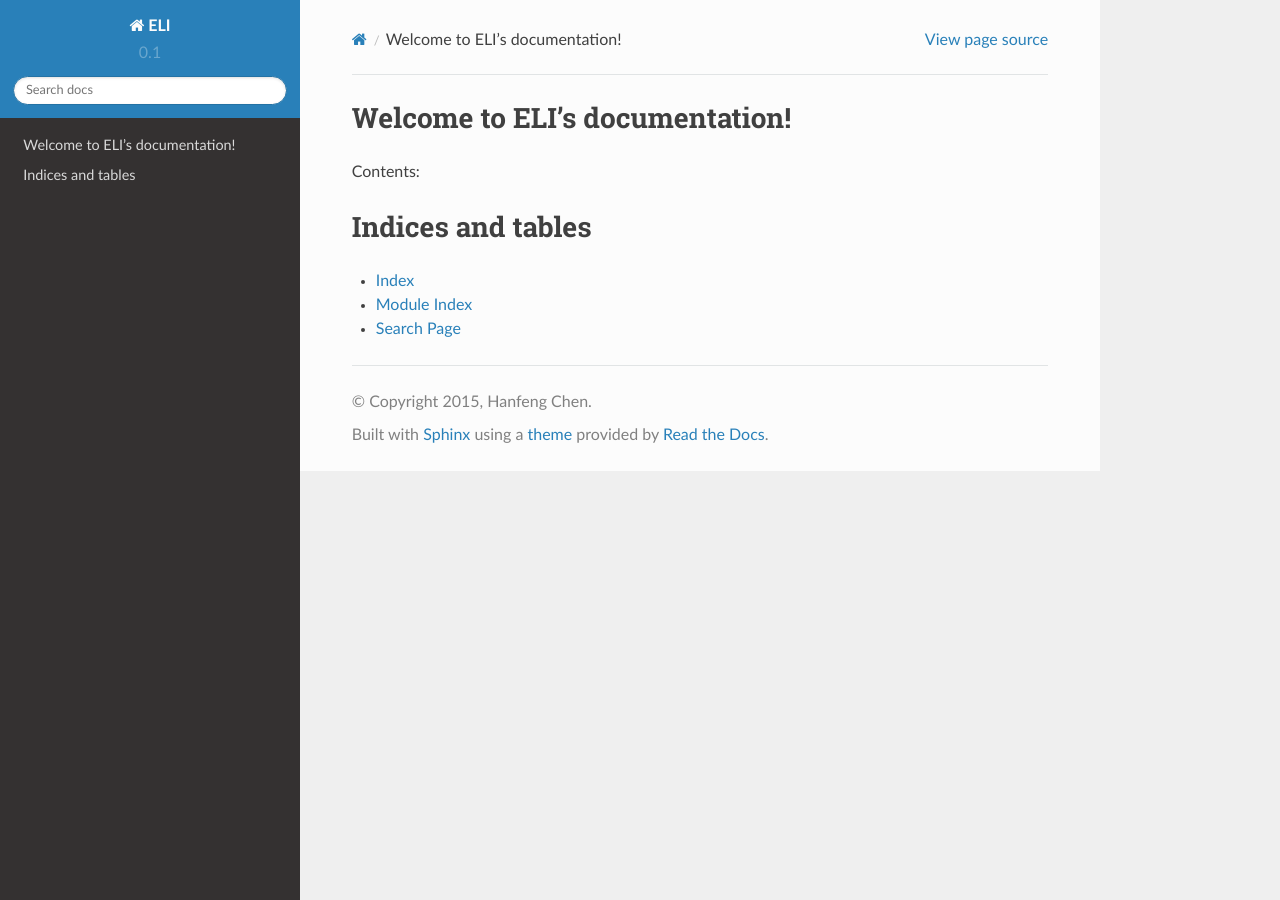
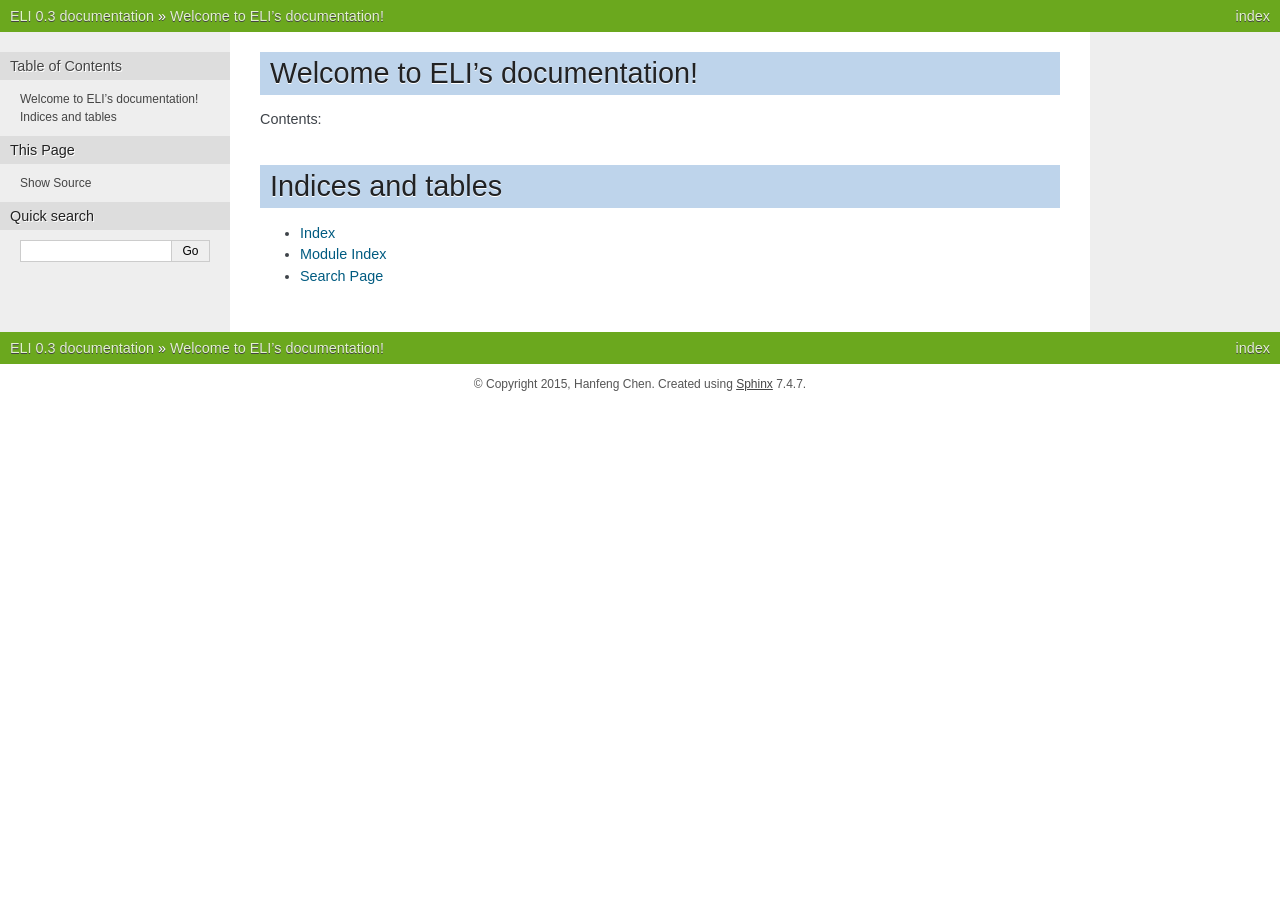
Before and after one commit to wukefe/chf, a Sphinx documentation site: the page built from eli/docs/index-backupy.rst, in a window 1280 px wide. Built offline with Sphinx 7.4.7, drawn with Linux system fonts in a browser that asks for light colours; pages that are not in the unit, such as notebooks, are missing from menus.

Commit message:
Update doc 2

```diff
--- a/eli/docs/conf.py
+++ b/eli/docs/conf.py
@@ -108,9 +108,10 @@ todo_include_todos = False
 
 # The theme to use for HTML and HTML Help pages.  See the documentation for
 # a list of builtin themes.
-html_theme = 'sphinx_rtd_theme'
+html_theme = 'nature'
 # sphinx_rtd_theme
 # nature
+# bizstyle
 # from: http://sphinx-doc.org/theming.html
 
 # Theme options are theme-specific and customize the look and feel of a theme
```
Also changed, not shown: eli/docs/index.rst (+21 -4 lines).
